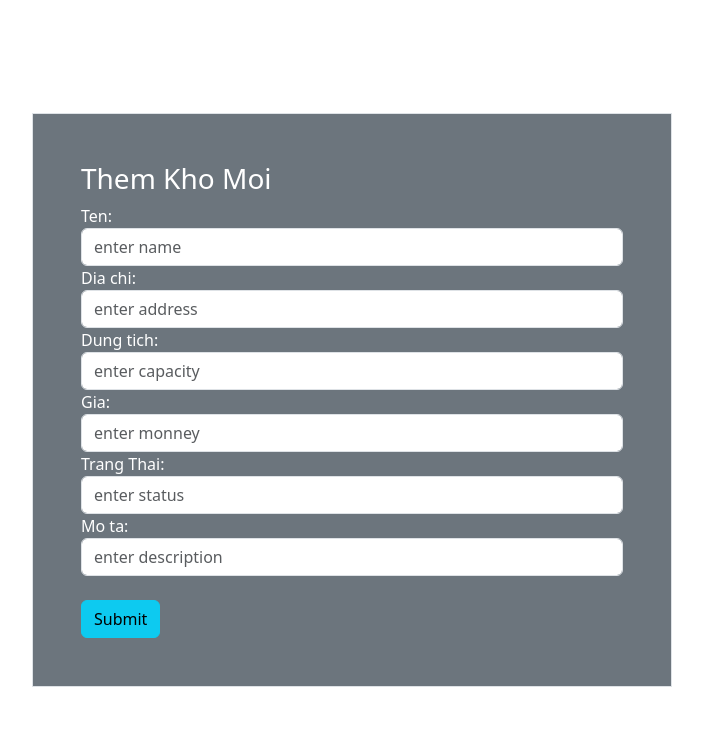
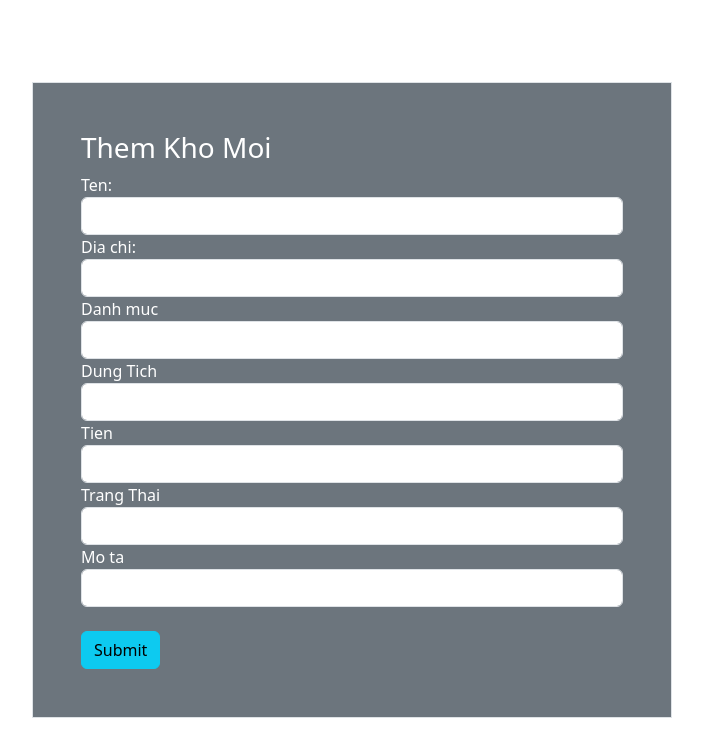
Before and after one commit to nguyenHoangKinh/Project_QLKhoHnag_Web, a React (Create React App) app in the folder chuyen-de-1/: page /create in a window 1280 px wide. Shown: the top 756 px of the page, without its empty margins (288-991 px from the left). Built offline with nearby package versions, Linux system fonts and the light colour scheme.

Commit message:
Read and Add and Delete

```diff
--- a/chuyen-de-1/src/WareReducer.js
+++ b/chuyen-de-1/src/WareReducer.js
@@ -1,9 +1,10 @@
 import {  createSlice } from "@reduxjs/toolkit";
-import { wareList } from "./Data";
+ import { wareList } from "./Data";
+
 
  const wareSlice = createSlice({
     name: "wares",
-    initialState: wareList,
+    initialState: wareList ,
     reducers: {
         addWare: (state, action) =>{
             // console.log(action)
--- a/chuyen-de-1/src/components/Create.js
+++ b/chuyen-de-1/src/components/Create.js
@@ -2,35 +2,63 @@ import React, { useState } from "react";
 import { addWare } from "../WareReducer";
 import { useDispatch, useSelector } from "react-redux";
 import { useNavigate } from "react-router-dom";
-
-
-
+import axios from "axios";
 
 function Create() {
+  // const [wareHouseName, setName] = useState('');
+  // const [address, setAddress] = useState('');
+  // const [capacity, setCapacity] = useState('');
+  // const [monney, setMonney] = useState('');
+  // const [status, setStatus] = useState('');
+  // const [description, setDescription] = useState('');
 
-  const [wareHouseName, setName] = useState('');
-  const [address, setAddress] = useState('');
-  const [capacity, setCapacity] = useState('');
-  const [monney, setMonney] = useState('');
-  const [status, setStatus] = useState('');
-  const [description, setDescription] = useState('');
+  // const wares = useSelector((state) => state.wares);
+  // const dispatch = useDispatch();
+  // const navigate = useNavigate()
 
-  const wares = useSelector((state) => state.wares);
-  const dispatch = useDispatch();
-  const navigate = useNavigate()
+  // const handleSubmit = (event) =>{
+  //   event.preventDefault();
+  //   dispatch(addWare({id:wares[wares.length - 1].id + 1 , wareHouseName, address,
+  //   capacity, monney, status, description}))
+  //   navigate('/')
 
-  const handleSubmit = (event) =>{
+  const [inputData, setInputData] = useState({
+    wareHouseName: "",
+    address: "",
+    category: "",
+    capacity: "",
+    monney: "",
+    status: "",
+    description: "",
+  });
+  const navigate = useNavigate();
+  function handleSubmit(event) {
     event.preventDefault();
-    dispatch(addWare({id:wares[wares.length - 1].id + 1 , wareHouseName, address,
-    capacity, monney, status, description}))
-    navigate('/')
+    axios
+      .post(
+        "https://warehouse-management-api.vercel.app/v1/warehouse/create?id_owner=6539131d3d09d1cd2b68e1cf",
+        {
+          headers: {
+            Token:
+              "eyJhbGciOiJIUzI1NiIsInR5cCI6IkpXVCJ9.eyJpZCI6IjY1MzkxMzFkM2QwOWQxY2QyYjY4ZTFjZiIsImlzT3duZXIiOnRydWUsImlhdCI6MTY5ODkwNDg0MSwiZXhwIjoxNjk4OTEyMDQxfQ.RdulZgLJrQwVzrnE9N97fgDf5eGVIacZLnWxFSft1tY",
+          },
+        },
+        inputData
+      )
+      .then((res) => {
+        console.log(res);
+        alert("Them thanh cong");
+        navigate("/");
+      })
+      .catch((err) => console.log(err));
   }
 
   return (
     <div className="d-flex w-100 vh-100 justify-content-center align-items-center">
       <div className="w-50 border bg-secondary text-white p-5">
         <h3>Them Kho Moi</h3>
-        <form  onSubmit={handleSubmit}>
+
+        {/* <form  onSubmit={handleSubmit}>
 
           <div>
             <label htmlFor="wareHouseName">Ten:</label>
@@ -103,6 +131,89 @@ function Create() {
           <button className="btn btn-info">
             Submit
           </button>
+        </form> */}
+
+        <form onSubmit={handleSubmit}>
+          <div>
+            <label htmlFor="wareHouseName">Ten:</label>
+            <input
+              type="text"
+              name="wareHouseName"
+              className="form-control"
+              onChange={(e) =>
+                setInputData({ ...inputData, wareHouseName : e.target.value })
+              }
+            />
+          </div>
+          <div>
+            <label htmlFor="address">Dia chi:</label>
+            <input
+              type="text"
+              name="address"
+              className="form-control"
+              onChange={(e) =>
+                setInputData({ ...inputData, address: e.target.value })
+              }
+            />
+          </div>
+          <div>
+            <label htmlFor="category">Danh muc</label>
+            <input
+              type="text"
+              name="category"
+              className="form-control"
+              onChange={(e) =>
+                setInputData({ ...inputData, category: e.target.value })
+              }
+            />
+          </div>
+          <div>
+            <label htmlFor="capacity">Dung Tich</label>
+            <input
+              type="text"
+              name="capacity"
+              className="form-control"
+              onChange={(e) =>
+                setInputData({ ...inputData, capacity: e.target.value })
+              }
+            />
+          </div>
+          <div>
+            <label htmlFor="monney">Tien</label>
+            <input
+              type="text"
+              name="monney"
+              className="form-control"
+              onChange={(e) =>
+                setInputData({ ...inputData, monney: e.target.value })
+              }
+            />
+          </div>
+          <div>
+            <label htmlFor="status">Trang Thai</label>
+            <input
+              type="text"
+              name="status"
+              className="form-control"
+              onChange={(e) =>
+                setInputData({ ...inputData, status: e.target.value })
+              }
+            />
+          </div>
+          <div>
+            <label htmlFor="description">Mo ta</label>
+            <input
+              type="text"
+              name="description"
+              className="form-control"
+              onChange={(e) =>
+                setInputData({ ...inputData, description: e.target.value })
+              }
+            />
+          </div>
+
+          <br />
+          <button className="btn btn-info">Submit</button>
         </form>
       </div>
     </div>
--- a/chuyen-de-1/src/components/Home.js
+++ b/chuyen-de-1/src/components/Home.js
@@ -2,16 +2,80 @@ import React from "react";
 import { useDispatch, useSelector } from "react-redux";
 import { Link } from "react-router-dom";
 import { deleteWare } from "../WareReducer";
+import { useState } from "react";
+import axios from "axios";
+import { useNavigate } from "react-router-dom";
+import { useEffect } from "react";
 
 
 function Home() {
-  const wares = useSelector((state) => state.wares);
+  //const wares = useSelector((state) => state.wares);
+  //const [records, setWares] = useState([]);
+  const [columns, setColumns] = useState([]);
+  const [records, setRecords] = useState([]);
   // console.log(wares);
   const dispatch = useDispatch();
 
-  const handleDelete = (id)=>{
-         dispatch(deleteWare({id: id}))
+  // contructor(props){
+  //   super(props);
+  //   this.state = {
+  //     warehouses : []
+
+  //   };
+  // }
+
+  // componentDidMount(){
+  //   axios.get("https://warehouse-management-api.vercel.app/v1/warehouse/list?id_owner=6539131d3d09d1cd2b68e1cf",
+  //   {headers: {
+  //     'Token': 'eyJhbGciOiJIUzI1NiIsInR5cCI6IkpXVCJ9.eyJpZCI6IjY1MzkxMzFkM2QwOWQxY2QyYjY4ZTFjZiIsImlzT3duZXIiOnRydWUsImlhdCI6MTY5ODg4ODIxMCwiZXhwIjoxNjk4ODk1NDEwfQ.hacIHg_2J8pj2RmNa1Pqhc_osin5TmTtXJCDRIjlMJY',
+  //   }}).then((res) => {
+  //      setWares(Object, res.data)
+  //     console.log(res)
+  //   });
+  // }
+  const navigate = useNavigate();
+
+  useEffect(() => {
+    axios
+      .get(
+        "https://warehouse-management-api.vercel.app/v1/warehouse/list?id_owner=6539131d3d09d1cd2b68e1cf",
+        {
+          headers: {
+            Token:
+              "eyJhbGciOiJIUzI1NiIsInR5cCI6IkpXVCJ9.eyJpZCI6IjY1MzkxMzFkM2QwOWQxY2QyYjY4ZTFjZiIsImlzT3duZXIiOnRydWUsImlhdCI6MTY5ODkwNjY3NiwiZXhwIjoxNjk4OTEzODc2fQ.vT8V__xNAtB_iZ7j0iNiH4VUBJpmPZURJPGUXXKjIEE",
+          },
+        }
+      )
+      .then((res) => {
+        setColumns(Object, res.data)
+        setRecords(res.data.warehouses);
+        console.log(res);
+      });
+  }, []);
+
+  function handleSubmit(id) {
+    const conf = window.confirm("Ban co chac la xoa khong?");
+    if (conf) {
+      axios
+        .delete("https://warehouse-management-api.vercel.app/v1/warehouse/deleteWarehouse/" + id,
+        {
+          headers: {
+            Token:
+              "eyJhbGciOiJIUzI1NiIsInR5cCI6IkpXVCJ9.eyJpZCI6IjY1MzkxMzFkM2QwOWQxY2QyYjY4ZTFjZiIsImlzT3duZXIiOnRydWUsImlhdCI6MTY5ODkwNjY3NiwiZXhwIjoxNjk4OTEzODc2fQ.vT8V__xNAtB_iZ7j0iNiH4VUBJpmPZURJPGUXXKjIEE",
+          },
+        })
+        .then((res) => {
+          alert("xoa thanh cong");
+          // navigate("/");
+          console.log(res);
+        })
+        .catch((err) => console.log(err));
+    }
   }
+
+  // const handleDelete = (id) => {
+  //   dispatch(deleteWare({ id: id }));
+  // };
   return (
     <div className="container">
       <Link to="/create" className="btn btn-success my-3">
@@ -19,13 +83,14 @@ function Home() {
       </Link>
       <div className="d-flex flex-column justify-content-center- align-items-center bg-light vh-200">
         <h1>List of WareHouse</h1>
-        <div className="w-100 rounded bg-white border shadow p-7">
+        <div className="w-200 rounded bg-white border shadow p-7">
           <table className="table">
             <thead>
               <tr>
-                <th>ID</th>
+                {/* <th>ID</th> */}
                 <th>Ten</th>
                 <th>Dia chi</th>
+                <th>Danh muc</th>
                 <th>Dung tich</th>
                 <th>Gia</th>
                 <th>Trang thai </th>
@@ -33,24 +98,31 @@ function Home() {
               </tr>
             </thead>
             <tbody>
-              {wares.map((ware, index) => (
-                <tr key={index}>
-                  <td>{ware.id}</td>
-                  <td>{ware.wareHouseName}</td>
-                  <td>{ware.address}</td>
-                  <td>{ware.capacity}</td>
-                  <td>{ware.monney}</td>
-                  <td>{ware.status}</td>
-                  <td>{ware.description}</td>
+              {records.map((d, i) => (
+                <tr key={i}>
+                   {/* <td>{d._id}</td>           */}
+                  <td>{d.wareHouseName}</td>
+                  <td>{d.address}</td>
+                  <td>{d.category}</td>
+                  <td>{d.capacity}</td>
+                  <td>{d.monney}</td>
+                  <td>{d.status}</td>
+                  <td>{d.description}</td>
                   <td>
-                    <button className="btn btn-sm btn-primary">Edit</button>
-                    <button onClick={()=> handleDelete(ware.id)} className="btn btn-sm btn-danger ms-2">
+                    <Link to="update" className="btn btn-sm btn-succes">
+                      Update
+                    </Link>
+                    <button
+                      onClick={(e) => handleSubmit(d._id)}
+                      className="btn btn-sm ms-4 btn-danger"
+                    >
                       Delete
                     </button>
                   </td>
                 </tr>
               ))}
             </tbody>
+
           </table>
         </div>
       </div>
--- a/chuyen-de-1/src/components/Read.js
+++ b/chuyen-de-1/src/components/Read.js
@@ -1,9 +1,108 @@
-import React from 'react'
+import "../App.css";
+//import x from "./db.json";
+import axios from "axios";
+import { useEffect } from "react";
+import { useState } from "react";
+import { Link, useNavigate } from "react-router-dom";
 
-function Read() {
+function List() {
+
+
+
+  // const data = x.Kho;
+
+  // function ReptileListItems() {
+  //   return data.map((item) => <li>{JSON.stringify(item)}</li>);
+  // }
+//   let warehouse = {
+//     address: "",
+//     capacity: "",
+//     description: "",
+//     monney: 0,
+//     wareHouseName: ""
+//   }
+
+// https://warehouse-management-api.vercel.app/v1/warehouse/create?id_owner=${idOnwner}
+
+  const idOnwner  = '6539131d3d09d1cd2b68e1cf';
+
+  const [columns, setColumns] = useState([]);
+  const [records, setRecords] = useState([]);
+  const navigate = useNavigate();
+  const idOwner = '6539131d3d09d1cd2b68e1cf';
+
+  useEffect(() => {
+    axios.get("https://warehouse-management-api.vercel.app/v1/warehouse/create?id_owner=" + {idOnwner}).then((res) => {
+      setColumns(Object, res.data[0]);
+      setRecords(res.data);
+      //setRecords(res.data.warehouses);
+     //console.log(res.data.idOnwner)
+    });
+  }, []);
+
   return (
-    <div>Read</div>
-  )
+    <>
+      <div className="container mt-5">
+        <div className="text-end">
+          <Link to="/create" className="btn btn-primary">
+            Add +
+          </Link>
+        </div>
+        <table className="table">
+          <thead>
+            <tr>
+              {columns.map((c, i) => (
+                <th key={i}>{c}</th>
+              ))}
+            </tr>
+          </thead>
+          <tbody>
+            {records.map((d, i) => (
+
+              <tr key={i}>
+                <td>{d.id}</td>
+                <td>{d.name}</td>
+                <td>{d.statusKho}</td>
+                {/* <td>{d.wareHouseName}</td>
+                <td>{d.category}</td>
+                <td>{d.capacity}</td>
+                <td>{d.monney}</td>
+                <td>{d.status}</td>
+                <td>{d.description}</td> */}
+                <td>
+                  <Link to="update" className="btn btn-sm btn-succes">
+                    Update
+                  </Link>
+                  <button
+                    onClick={(e) => handleSubmit(d.id)}
+                    className="btn btn-sm ms-4 btn-danger"
+                  >
+                    Delete
+                  </button>
+                </td>
+              </tr>
+            ))}
+          </tbody>
+        </table>
+      </div>
+
+      {/* <div className="App">
+        <header className="App-header">{ReptileListItems()}</header>
+      </div> */}
+    </>
+  );
+  function handleSubmit(id) {
+    const conf = window.confirm("Ban co chac la xoa khong?");
+    if (conf) {
+      axios
+        .delete("https://651cbef435bd4107e373147b.mockapi.io/Kho/" + id)
+        .then((res) => {
+          alert("xoa thanh cong");
+          navigate("/");
+        })
+        .catch((err) => console.log(err));
+    }
+  }
 }
 
-export default Read
+export default List;
--- a/chuyen-de-1/src/index.js
+++ b/chuyen-de-1/src/index.js
@@ -17,7 +17,7 @@ const store = configureStore({
 const root = ReactDOM.createRoot(document.getElementById('root'));
 root.render(
   <React.StrictMode>
-    <Provider store={store}>
+    <Provider store={store}  >
        <App />
     </Provider>
   </React.StrictMode>
```
